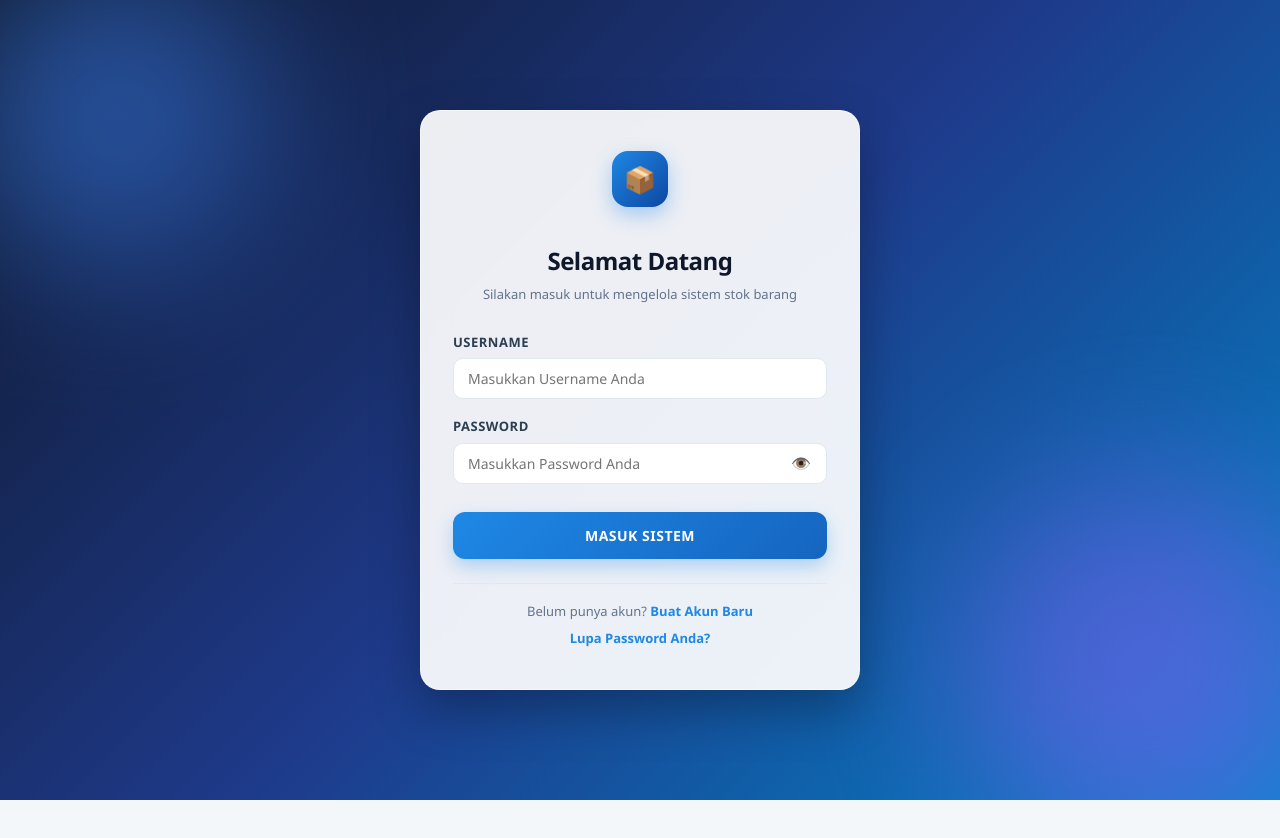
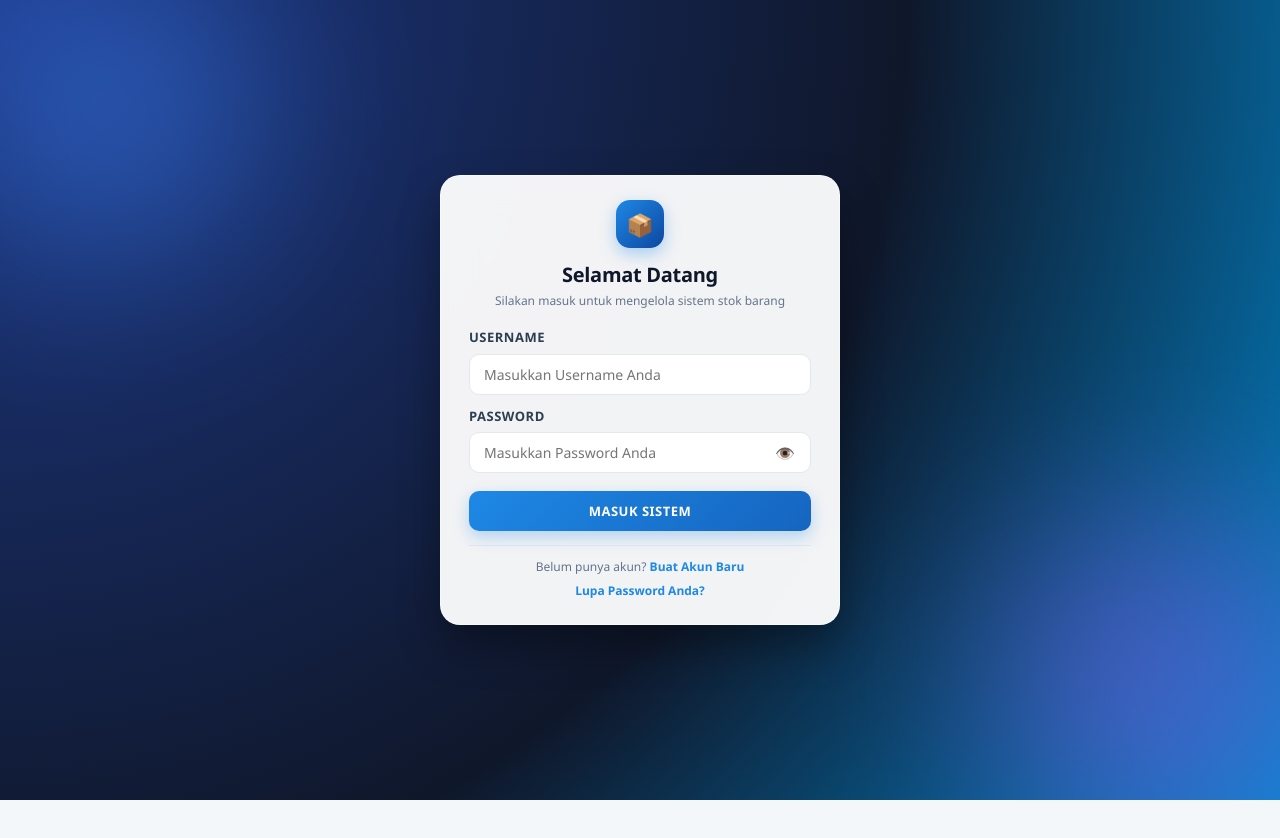
Before and after one commit to nichsimanuel/apk-management-stock-manual, a plain HTML site: page index.html in a window 1280 px wide. After the commit the page ends 800 px from the top, so only its background shows below. Drawn offline with Linux system fonts and the light colour scheme.

Commit message:
Update index.html

```diff
--- a/index.html
+++ b/index.html
@@ -123,17 +123,21 @@ body {
 }
 
 /* =========================================================
-   AUTHENTICATION PAGES (MODERN & ELEGANT DESIGN)
+   AUTHENTICATION PAGES (PAS DILAYAR, TANPA SCROLL)
 ========================================================= */
 .auth-wrapper {
     display: flex;
     justify-content: center;
     align-items: center;
-    min-height: 100vh;
-    padding: 20px;
-    background: linear-gradient(135deg, #0f172a 0%, #1e3a8a 50%, #0284c7 100%);
-    position: relative;
+    height: 100vh;
+    width: 100vw;
+    padding: 15px;
+    background: radial-gradient(circle at top left, #1e3a8a, #0f172a 60%, #0284c7);
+    position: fixed;
+    top: 0;
+    left: 0;
     overflow: hidden;
+    z-index: 10000;
 }
 
 /* Dekorasi Bola Cahaya Latar Belakang */
@@ -142,105 +146,104 @@ body {
     content: '';
     position: absolute;
     border-radius: 50%;
-    filter: blur(80px);
-    opacity: 0.5;
+    filter: blur(90px);
+    opacity: 0.45;
     z-index: 0;
 }
 
 .auth-wrapper::before {
-    width: 320px;
-    height: 320px;
+    width: 300px;
+    height: 300px;
     background: #3b82f6;
-    top: -50px;
-    left: -50px;
+    top: -40px;
+    left: -40px;
 }
 
 .auth-wrapper::after {
-    width: 380px;
-    height: 380px;
+    width: 340px;
+    height: 340px;
     background: #8b5cf6;
-    bottom: -60px;
-    right: -60px;
+    bottom: -50px;
+    right: -50px;
 }
 
 .auth-card {
     position: relative;
     z-index: 1;
-    background: rgba(255, 255, 255, 0.92);
-    backdrop-filter: blur(16px);
-    -webkit-backdrop-filter: blur(16px);
+    background: rgba(255, 255, 255, 0.95);
+    backdrop-filter: blur(20px);
+    -webkit-backdrop-filter: blur(20px);
     border-radius: 20px;
-    padding: 40px 32px;
+    padding: 24px 28px;
     width: 100%;
-    max-width: 440px;
-    box-shadow: 0 20px 50px rgba(0, 0, 0, 0.3);
-    border: 1px solid rgba(255, 255, 255, 0.5);
-    animation: authFadeUp 0.4s cubic-bezier(0.16, 1, 0.3, 1);
+    max-width: 400px;
+    box-shadow: 0 20px 40px rgba(0, 0, 0, 0.35);
+    border: 1px solid rgba(255, 255, 255, 0.6);
+    animation: authFadeUp 0.35s cubic-bezier(0.16, 1, 0.3, 1);
 }
 
 @keyframes authFadeUp {
-    from { opacity: 0; transform: translateY(20px) scale(0.97); }
+    from { opacity: 0; transform: translateY(15px) scale(0.98); }
     to { opacity: 1; transform: translateY(0) scale(1); }
 }
 
 .auth-brand {
     text-align: center;
-    margin-bottom: 24px;
+    margin-bottom: 12px;
 }
 
 .auth-brand .brand-icon {
-    width: 56px;
-    height: 56px;
+    width: 48px;
+    height: 48px;
     background: linear-gradient(135deg, #1e88e5, #0d47a1);
     color: white;
-    border-radius: 16px;
+    border-radius: 14px;
     display: inline-flex;
     align-items: center;
     justify-content: center;
-    font-size: 26px;
-    box-shadow: 0 8px 20px rgba(30, 136, 229, 0.35);
-    margin-bottom: 12px;
+    font-size: 22px;
+    box-shadow: 0 6px 16px rgba(30, 136, 229, 0.35);
 }
 
 .auth-header {
     text-align: center;
-    margin-bottom: 28px;
+    margin-bottom: 18px;
 }
 
 .auth-header h2 {
-    font-size: 24px;
+    font-size: 20px;
     font-weight: 800;
     color: #0f172a;
-    letter-spacing: -0.5px;
-    margin-bottom: 6px;
+    letter-spacing: -0.3px;
+    margin-bottom: 2px;
 }
 
 .auth-header p {
-    font-size: 13px;
+    font-size: 12px;
     color: #64748b;
 }
 
 .auth-form .form-group {
-    margin-bottom: 18px;
+    margin-bottom: 12px;
 }
 
 .auth-form label {
-    font-size: 12px;
+    font-size: 11px;
     font-weight: 700;
     text-transform: uppercase;
     letter-spacing: 0.5px;
     color: #334155;
-    margin-bottom: 6px;
+    margin-bottom: 4px;
     display: block;
 }
 
 .auth-form input {
     width: 100%;
-    padding: 12px 16px;
+    padding: 10px 14px;
     border: 1.5px solid #cbd5e1;
-    border-radius: 12px;
+    border-radius: 10px;
     outline: none;
-    font-size: 14px;
+    font-size: 13px;
     background: #f8fafc;
     color: #0f172a;
     transition: all 0.25s ease;
@@ -249,39 +252,39 @@ body {
 .auth-form input:focus {
     border-color: #1e88e5;
     background: #ffffff;
-    box-shadow: 0 0 0 4px rgba(30, 136, 229, 0.15);
+    box-shadow: 0 0 0 3px rgba(30, 136, 229, 0.15);
 }
 
 .auth-form .btn-primary {
     width: 100%;
-    padding: 14px;
+    padding: 11px;
     background: linear-gradient(135deg, #1e88e5, #1565c0);
     color: white;
-    font-size: 14px;
+    font-size: 13px;
     font-weight: 700;
     letter-spacing: 0.5px;
-    border-radius: 12px;
+    border-radius: 10px;
     border: none;
     cursor: pointer;
-    margin-top: 10px;
+    margin-top: 6px;
     justify-content: center;
-    box-shadow: 0 8px 18px rgba(30, 136, 229, 0.3);
+    box-shadow: 0 6px 16px rgba(30, 136, 229, 0.3);
     transition: all 0.25s ease;
 }
 
 .auth-form .btn-primary:hover {
-    transform: translateY(-2px);
-    box-shadow: 0 12px 22px rgba(30, 136, 229, 0.4);
+    transform: translateY(-1px);
+    box-shadow: 0 8px 18px rgba(30, 136, 229, 0.4);
     background: linear-gradient(135deg, #1565c0, #0d47a1);
 }
 
 .auth-links {
-    margin-top: 24px;
+    margin-top: 14px;
     text-align: center;
-    font-size: 13px;
+    font-size: 12px;
     color: #64748b;
     border-top: 1px solid #e2e8f0;
-    padding-top: 18px;
+    padding-top: 12px;
 }
 
 .auth-links a {
@@ -296,32 +299,31 @@ body {
     text-decoration: underline;
 }
 
-/* USER BADGE DIPINDAHKAN KE PALING BAWAH KIRI (FIXED) */
-.user-badge-fixed {
-    position: fixed;
-    bottom: 15px;
-    left: 15px;
-    z-index: 999;
-    background: var(--card-bg);
-    color: var(--text-dark);
-    padding: 8px 14px;
+/* USER BADGE SEDERET DENGAN NAVIGASI HEADER (KANAN ATAS) */
+.user-badge-header {
+    background: rgba(255, 255, 255, 0.2);
+    border: 1px solid rgba(255, 255, 255, 0.4);
+    color: white;
+    padding: 6px 12px;
     border-radius: var(--radius-md);
     font-size: 13px;
     font-weight: 600;
     display: flex;
     align-items: center;
-    gap: 10px;
-    box-shadow: var(--shadow-md);
-    border: 1px solid var(--border-color);
+    gap: 8px;
+    backdrop-filter: blur(8px);
 }
 
 .btn-logout {
     background: var(--danger);
     color: white;
-    padding: 4px 10px;
+    padding: 4px 8px;
     font-size: 11px;
     border-radius: 4px;
     cursor: pointer;
+    border: none;
+    font-weight: 600;
+    transition: background 0.2s;
 }
 
 .btn-logout:hover {
@@ -821,11 +823,11 @@ tbody tr:hover { background: var(--table-hover); }
     .form-grid { grid-template-columns: 1fr; }
     .search-area, .button-area { flex-direction: column; width: 100%; }
     .search-area input, .search-area select, .button-area button { width: 100%; }
-    .user-badge-fixed { bottom: 10px; left: 10px; font-size: 12px; padding: 6px 10px; }
+    .header-right { flex-wrap: wrap; }
 }
 
 @media print {
-    .header, .nav-tabs, .button-area, .toolbar, .modal, .footer, .user-badge-fixed { display: none !important; }
+    .header, .nav-tabs, .button-area, .toolbar, .modal, .footer { display: none !important; }
     .card { box-shadow: none; border: 1px solid #ccc; }
     body { background: white; color: black; }
 }
@@ -863,7 +865,7 @@ tbody tr:hover { background: var(--table-hover); }
         </form>
         <div class="auth-links">
             <p>Belum punya akun? <a href="javascript:void(0)" onclick="showAuthCard('registerCard')">Buat Akun Baru</a></p>
-            <p style="margin-top: 8px;"><a href="javascript:void(0)" onclick="showAuthCard('forgotCard')">Lupa Password Anda?</a></p>
+            <p style="margin-top: 6px;"><a href="javascript:void(0)" onclick="showAuthCard('forgotCard')">Lupa Password Anda?</a></p>
         </div>
     </div>
 
@@ -926,7 +928,7 @@ tbody tr:hover { background: var(--table-hover); }
         <form class="auth-form" id="forgotStep2" style="display: none;" onsubmit="event.preventDefault(); prosesResetPassword();">
             <div class="form-group">
                 <label>Pertanyaan Keamanan:</label>
-                <p id="displaySecurityQuestion" style="font-size:13px; font-weight:700; color:#1e88e5; margin-bottom:10px; background:#e3f2fd; padding:10px; border-radius:8px;"></p>
+                <p id="displaySecurityQuestion" style="font-size:12px; font-weight:700; color:#1e88e5; margin-bottom:8px; background:#e3f2fd; padding:8px; border-radius:8px;"></p>
             </div>
             <div class="form-group">
                 <label>Jawaban Keamanan</label>
@@ -952,12 +954,6 @@ tbody tr:hover { background: var(--table-hover); }
      SISTEM UTAMA APLIKASI (DITAMPILKAN SETELAH LOGIN)
 ========================================================= -->
 <div id="mainApp" style="display: none;">
-
-<!-- USER BADGE DI PALING BAWAH KIRI (FIXED) -->
-<div class="user-badge-fixed">
-    👤 User: <span id="displayLoggedInUser" style="color:var(--primary);">-</span>
-    <button class="btn-logout" onclick="prosesLogout()">LOGOUT</button>
-</div>
 
 <!-- HEADER UTAMA -->
 <header class="header">
@@ -967,6 +963,11 @@ tbody tr:hover { background: var(--table-hover); }
             <p>Sistem Pencatatan Transaksi & Operasional Stok Barang</p>
         </div>
         <div class="header-right">
+            <!-- BADGE USER LOGIN TERLETAK PALING ATAS KANAN SEDERET DENGAN TANGGAL & TEMA -->
+            <div class="user-badge-header">
+                👤 <span id="displayLoggedInUser">-</span>
+                <button class="btn-logout" onclick="prosesLogout()">LOGOUT</button>
+            </div>
             <div class="header-time">
                 Tanggal: <strong id="headerDate">-</strong>
             </div>
```
